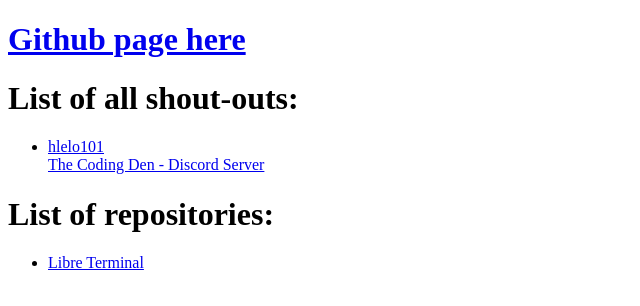
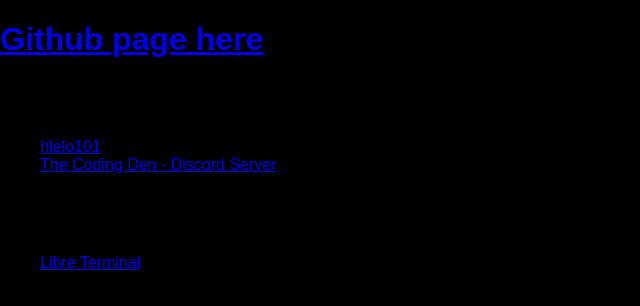
Before and after one commit to fif3x/fif3x.github.io, a plain HTML site: page index.html in a window 1280 px wide. Shown: the whole page, without its empty margins (0-640 px from the left). Drawn offline with Linux system fonts and the light colour scheme.

Commit message:
Add files via upload

```diff
--- a/index.html
+++ b/index.html
@@ -2,6 +2,7 @@
 <html>
 
 <head>
+    <link rel="stylesheet" href="style.css">
     <title>fif3x's GitHub page</title>
 </head>
 <body>
--- /dev/null
+++ b/style.css
@@ -0,0 +1,6 @@
+body {
+  background-color: hsl(0, 0%, 0%);
+  font-family: Arial, sans-serif;
+  margin: 0;
+  padding: 0;
+}
```
Also changed, not shown: LibreTerminal/libre-terminal.html (line endings or trailing spaces).
